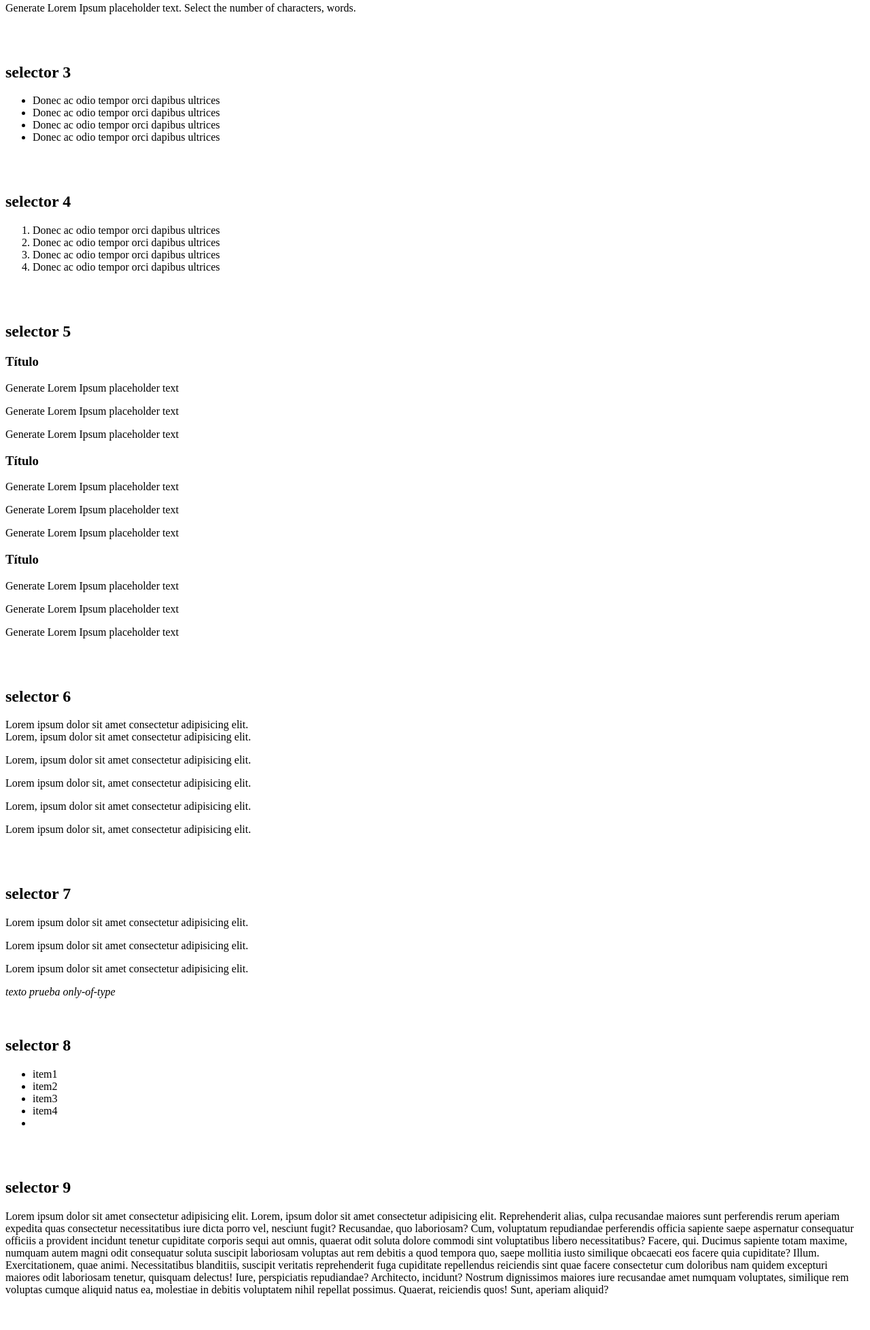
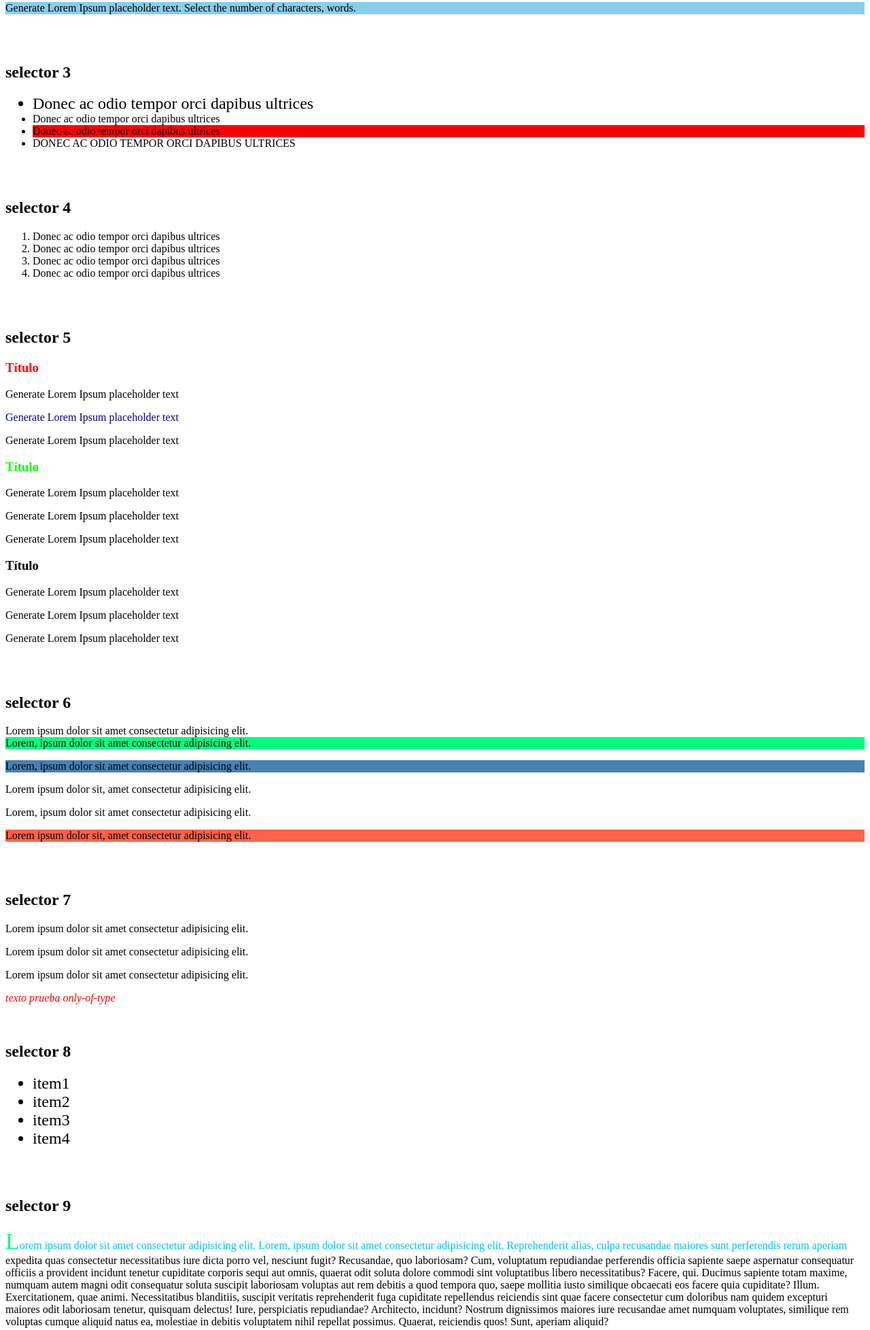
Before and after one commit to gmanriqe/Devmaster_Grupo10, a plain HTML site: page sesion05/ejercicio07-selectores.html in a window 1280 px wide. Shown: the part 439-2395 px from the top of the page at 68% size. Before the commit the page ends 2361 px from the top, so only its background shows below. Drawn offline with Linux system fonts and the light colour scheme.

Commit message:
Sesion 05

```diff
--- /dev/null
+++ b/sesion05/css/style.css
@@ -0,0 +1,3 @@
+#titulo {
+    background-color: red;
+}
--- a/sesion05/ejercicio07-selectores.html
+++ b/sesion05/ejercicio07-selectores.html
@@ -5,10 +5,82 @@
         <meta name="keywords" content="">
         <meta name="description" content="">
         <title>Devmaster Perú</title>
+        <style>
+            /* Más selectores 😀 */
+            .selector-1 :first-child {
+                background-color: deepskyblue
+            }
+            .selector-1 :last-child {
+                background-color: deeppink
+            }
+            .selector-1 :nth-child(3) {
+                text-decoration: underline;
+            }
+            .selector-1 :nth-child(5) {
+                text-decoration: underline;
+            }
+
+            .selector-2 :nth-child(even) {
+                background-color: skyblue /* seleccionamos pares */
+            }
+            .selector-2 :nth-child(odd) {
+                background-color: darkgreen; /* seleccionamos impares */
+            }
+
+            .selector-3 :nth-last-child(1) {
+                text-transform: uppercase;
+            }
+            .selector-3 :nth-last-child(4) {
+                font-size: 24px;
+            }
+            .selector-3 :nth-last-child(2) {
+                background-color: red;
+            }
+
+            /* Nos permite selecionar a un elemento, de su tipo (contando desde el ultimo) */
+            .selector-5 h3:nth-last-of-type(2) {
+                color: lime
+            }
+            .selector-5 h3:nth-last-of-type(3) {
+                color: red;
+            }
+            .selector-5 p:nth-last-of-type(8) {
+                color: darkblue;
+            }
+
+            .selector-6 div:nth-of-type(2) {
+                background-color: springgreen;
+            }
+            .selector-6 p:first-of-type {
+                background-color:steelblue;
+            }
+            .selector-6 p:last-of-type {
+                background-color:tomato;
+            }
+
+            .selector-7 i:only-of-type {
+                color: red;
+            }
+
+            .selector-8 :empty {
+                display: none;
+            }
+            .selector-8 :not(:last-child) {
+                font-size: 24px
+            }
+
+            .selector-9 :first-child:first-line {
+                color: deepskyblue;
+            }
+            .selector-9 :last-child:first-letter {
+                color: springgreen;
+                font-size: 34px;
+            }
+        </style>
     </head>
     <body>
         <h2>selector 1</h2>
-        <div class="selector1">
+        <div class="selector-1">
             <p>Lorem ipsum dolor sit amet consectetur, adipisicing elit. Vero voluptatibus architecto sed!</p>
             <p>Lorem ipsum dolor sit amet consectetur, adipisicing elit. Vero voluptatibus architecto sed!</p>
             <p>Lorem ipsum dolor sit amet consectetur, adipisicing elit. Vero voluptatibus architecto sed!</p>
@@ -18,7 +90,7 @@
         <br>
         <br>
         <h2>selector 2</h2>
-        <div class="selector2">
+        <div class="selector-2">
             <p>Generate Lorem Ipsum placeholder text. Select the number of characters, words.</p>
             <p>Generate Lorem Ipsum placeholder text. Select the number of characters, words.</p>
             <p>Generate Lorem Ipsum placeholder text. Select the number of characters, words.</p>
@@ -28,7 +100,7 @@
         <br>
         <h2>selector 3</h2>
         <nav>
-            <ul class="selector3">
+            <ul class="selector-3">
                 <li>Donec ac odio tempor orci dapibus ultrices</li>
                 <li>Donec ac odio tempor orci dapibus ultrices</li>
                 <li>Donec ac odio tempor orci dapibus ultrices</li>
@@ -49,7 +121,7 @@
         <br>
         <br>
         <h2>selector 5</h2>
-        <div class="selector5">
+        <div class="selector-5">
             <h3>Título</h3>
             <p>Generate Lorem Ipsum placeholder text</p>
             <p>Generate Lorem Ipsum placeholder text</p>
@@ -66,7 +138,7 @@
         <br>
         <br>
         <h2>selector 6</h2>
-        <div class="selector6">
+        <div class="selector-6">
             <div>Lorem ipsum dolor sit amet consectetur adipisicing elit.</div>
             <div>Lorem, ipsum dolor sit amet consectetur adipisicing elit.</div>
             <p>Lorem, ipsum dolor sit amet consectetur adipisicing elit.</p>
@@ -77,7 +149,7 @@
         <br>
         <br>
         <h2>selector 7</h2>
-        <div class="selector7">
+        <div class="selector-7">
             <p>Lorem ipsum dolor sit amet consectetur adipisicing elit.</p>
             <p>Lorem ipsum dolor sit amet consectetur adipisicing elit.</p>
             <p>Lorem ipsum dolor sit amet consectetur adipisicing elit.</p>
@@ -87,7 +159,7 @@
         <br>
         <h2>selector 8</h2>
         <nav>
-            <ul class="selector8">
+            <ul class="selector-8">
                 <li>item1</li>
                 <li>item2</li>
                 <li>item3</li>
@@ -98,7 +170,7 @@
         <br>
         <br>
         <h2>selector 9</h2>
-        <div class="selector9">
+        <div class="selector-9">
             <p>Lorem ipsum dolor sit amet consectetur adipisicing elit. Lorem, ipsum dolor sit amet consectetur adipisicing elit. Reprehenderit alias, culpa recusandae maiores sunt perferendis rerum aperiam expedita quas consectetur necessitatibus iure dicta porro vel, nesciunt fugit? Recusandae, quo laboriosam?
             Cum, voluptatum repudiandae perferendis officia sapiente saepe aspernatur consequatur officiis a provident incidunt tenetur cupiditate corporis sequi aut omnis, quaerat odit soluta dolore commodi sint voluptatibus libero necessitatibus? Facere, qui.
             Ducimus sapiente totam maxime, numquam autem magni odit consequatur soluta suscipit laboriosam voluptas aut rem debitis a quod tempora quo, saepe mollitia iusto similique obcaecati eos facere quia cupiditate? Illum.
--- /dev/null
+++ b/sesion05/ejercicio09.html
@@ -0,0 +1,14 @@
+<!DOCTYPE html>
+<html lang="es">
+    <head>
+        <meta charset="UTF-8">
+        <meta name="keywords" content="">
+        <meta name="description" content="">
+        <title>Devmaster Perú</title>
+        <link rel="stylesheet" href="css/style.css">
+    </head>
+    <body>
+        <!-- ¿Que estilo finalmente tendrá mi elmento h1? -->
+        <h1 id="titulo" style="background-color: lime">Devmaster Perú</h1>
+    </body>
+</html>
```
Also changed, not shown: sesion05/ejercicio06-selectores.html (+1 -0 lines), sesion05/ejercicio08-especificidad.html (added, +43 -0 lines), 1 other file.
